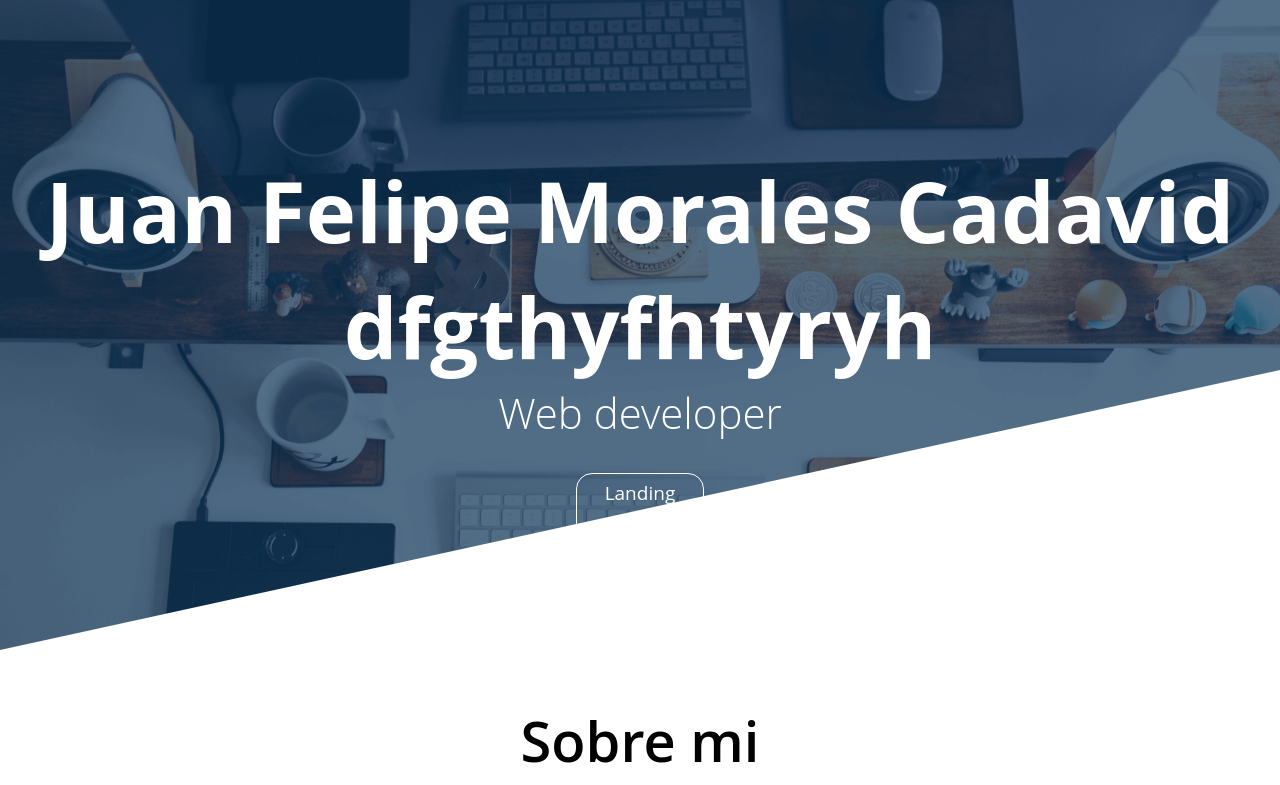
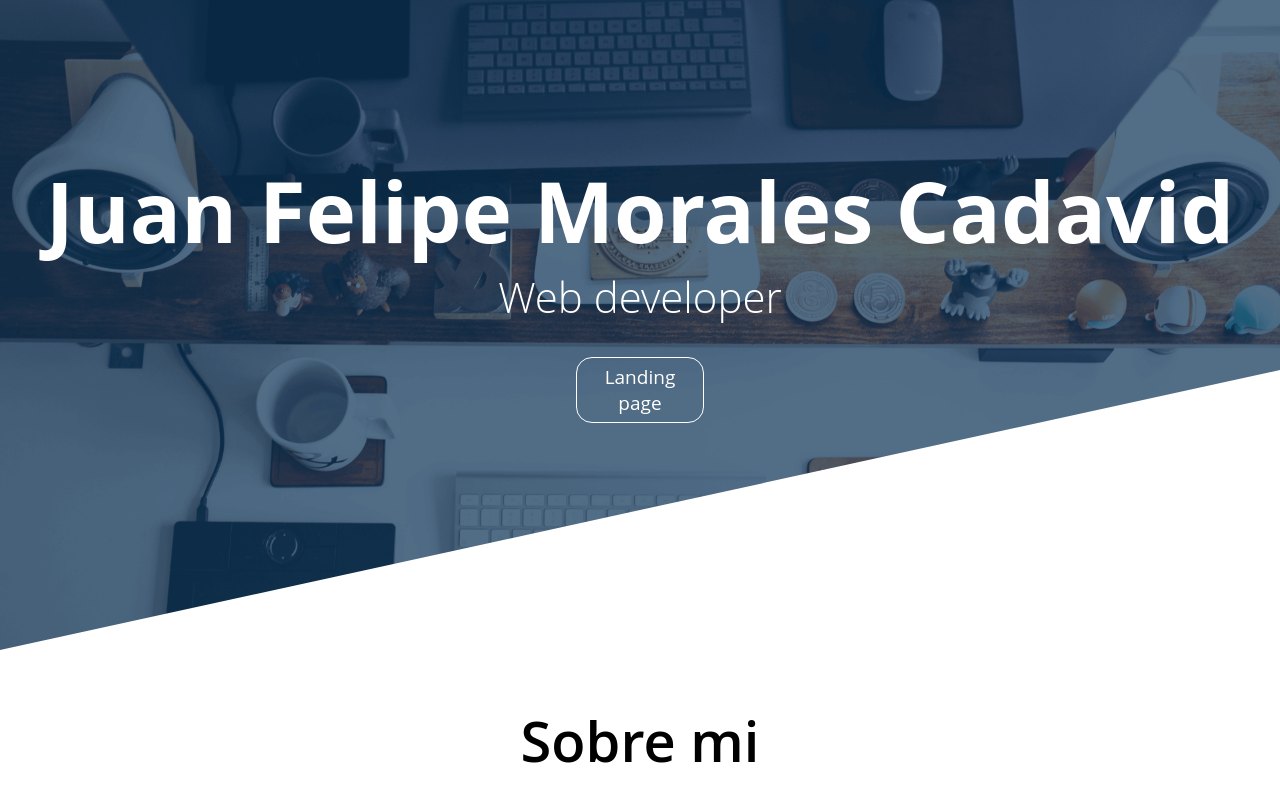
Before and after one commit to juanfem11/PaginaWebDefinitiva, a plain HTML site: page index.html in a window 1280 px wide. Shown: the top 785 px of the page. Drawn offline with Linux system fonts and the light colour scheme.

Commit message:
Cambio definitivo

```diff
--- a/index.html
+++ b/index.html
@@ -16,7 +16,7 @@
 <body>
     <header>
         <div class="textos">
-            <h1 class="titulo">Juan Felipe Morales Cadavid dfgthyfhtyryh</h1>
+            <h1 class="titulo">Juan Felipe Morales Cadavid</h1>
             <h3 class="subtitulo">Web developer</h3>
             <a href="#" class="boton">Landing page</a>
         </div>
```
